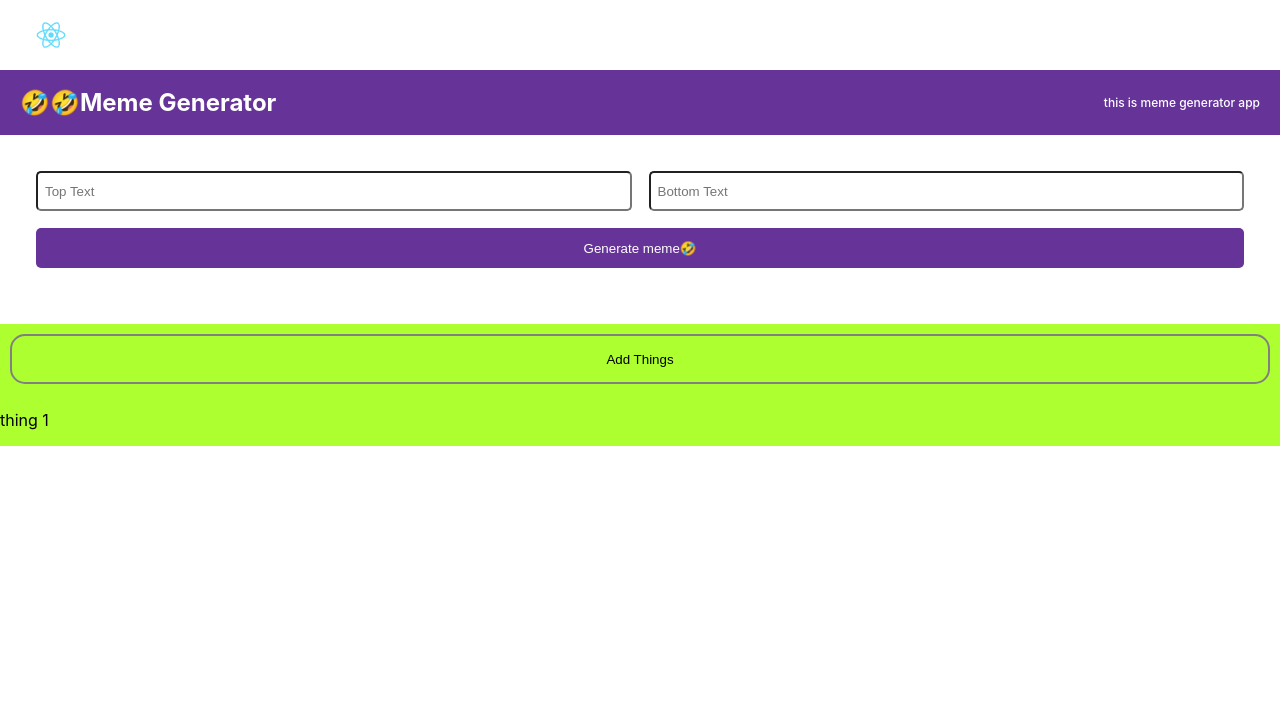
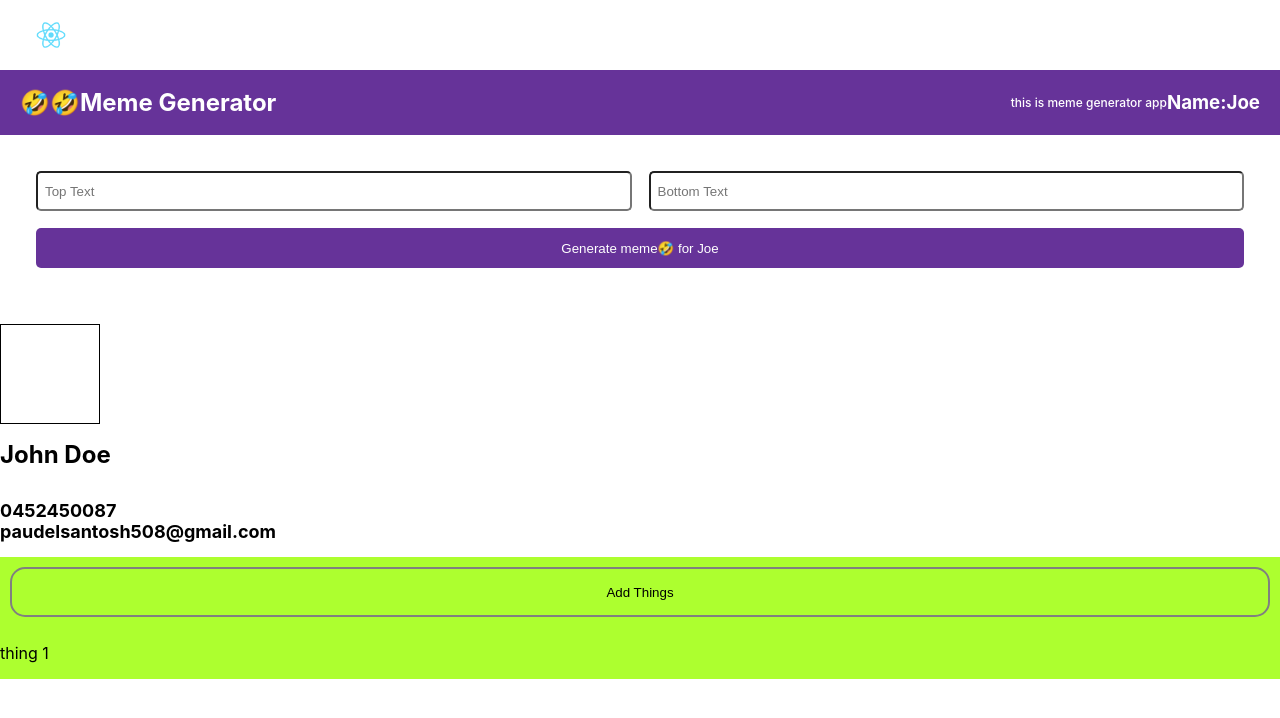
Before and after one commit to Dipak2056/practicingReactfromBeginning, a React (Create React App) app: page / in a window 1280 px wide. Shown: the top 718 px of the page. Built offline with nearby package versions, Linux system fonts and the light colour scheme.

Commit message:
i practiced accessing the props form siblings

```diff
--- a/src/App.css
+++ b/src/App.css
@@ -176,3 +176,14 @@ main {
   border-radius: 15px;
   cursor: pointer;
 }
+
+.star,
+.star-empty {
+  height: 100px;
+  width: 100px;
+  border: 1px solid;
+  background-color: #918e98;
+}
+.star-empty {
+  background-color: white;
+}
--- a/src/App.js
+++ b/src/App.js
@@ -1,5 +1,6 @@
 import logo from "./logo.svg";
 import "./App.css";
+import { useState } from "react";
 import { Navbar } from "./components/Navbar";
 import { Hero } from "./components/Hero";
 import { Card } from "./components/Card";
@@ -19,6 +20,7 @@ function App() {
   //   return <TravelCard key={item.id} item={item} />;
   // });
   // console.log(travelData);
+  const [user, setUser] = useState("Joe");
 
   return (
     <div className="App">
@@ -29,8 +31,8 @@ function App() {
         {" "}
         <TravelJournal travelcard={travelcard} />
       </section> */}
-      <Header />
-      <Meme />
+      <Header user={user} />
+      <Meme user={user} />
     </div>
   );
 }
--- a/src/components/meme/Header.jsx
+++ b/src/components/meme/Header.jsx
@@ -1,11 +1,12 @@
-import React from "react";
+import React, { useState } from "react";
 
-const Header = () => {
+const Header = (props) => {
   return (
     <header className="memegenerator--header">
       <h2>🤣🤣</h2>
       <h2 className="header--title">Meme Generator </h2>
       <h4 className="header--sub">this is meme generator app</h4>
+      <h3>Name:{props.user}</h3>
     </header>
   );
 };
--- a/src/components/meme/Meme.jsx
+++ b/src/components/meme/Meme.jsx
@@ -1,7 +1,8 @@
 import React, { useState } from "react";
 import memesData from "../../memesData";
+import { Star } from "./Star";
 
-const Meme = () => {
+const Meme = (props) => {
   const [memeImage, setMemeImage] = useState("");
   const [things, setThings] = useState(["thing 1"]);
   function getmemeImage() {
@@ -17,6 +18,23 @@ const Meme = () => {
   }
   const newElems = things.map((item) => <p>{item}</p>);
 
+  const [contact, setContact] = useState({
+    firstName: "John",
+    lastName: "Doe",
+    phone: "0452450087",
+    email: "paudelsantosh508@gmail.com",
+    isfavourite: false,
+  });
+  let className = contact.isfavourite ? "star" : "star-empty";
+  function toggleFavourite() {
+    setContact((prev) => {
+      return {
+        ...contact,
+        isfavourite: !prev.isfavourite,
+      };
+    });
+  }
+
   return (
     <div>
       <main>
@@ -28,13 +46,22 @@ const Meme = () => {
             placeholder="Bottom Text"
           />
           <button type="submit" className="form--button" onClick={getmemeImage}>
-            Generate meme🤣
+            Generate meme🤣 for {props.user}
           </button>
         </div>
         <div className="image">
           <img src={`${memeImage}`} alt="" />
         </div>
       </main>
+      <div className="card">
+        <Star className={className} handleOnClick={toggleFavourite} />
+        <h1>
+          {contact.firstName} {contact.lastName}
+        </h1>
+        <h2>
+          {contact.phone} {contact.email}
+        </h2>
+      </div>
       <div className="add">
         <button onClick={handleOnClick}>Add Things</button>
         <div>{newElems}</div>
--- /dev/null
+++ b/src/components/meme/Star.jsx
@@ -0,0 +1,9 @@
+import React from "react";
+
+export const Star = (props) => {
+  return (
+    <div>
+      <div onClick={props.handleOnClick} className={props.className}></div>
+    </div>
+  );
+};
```
